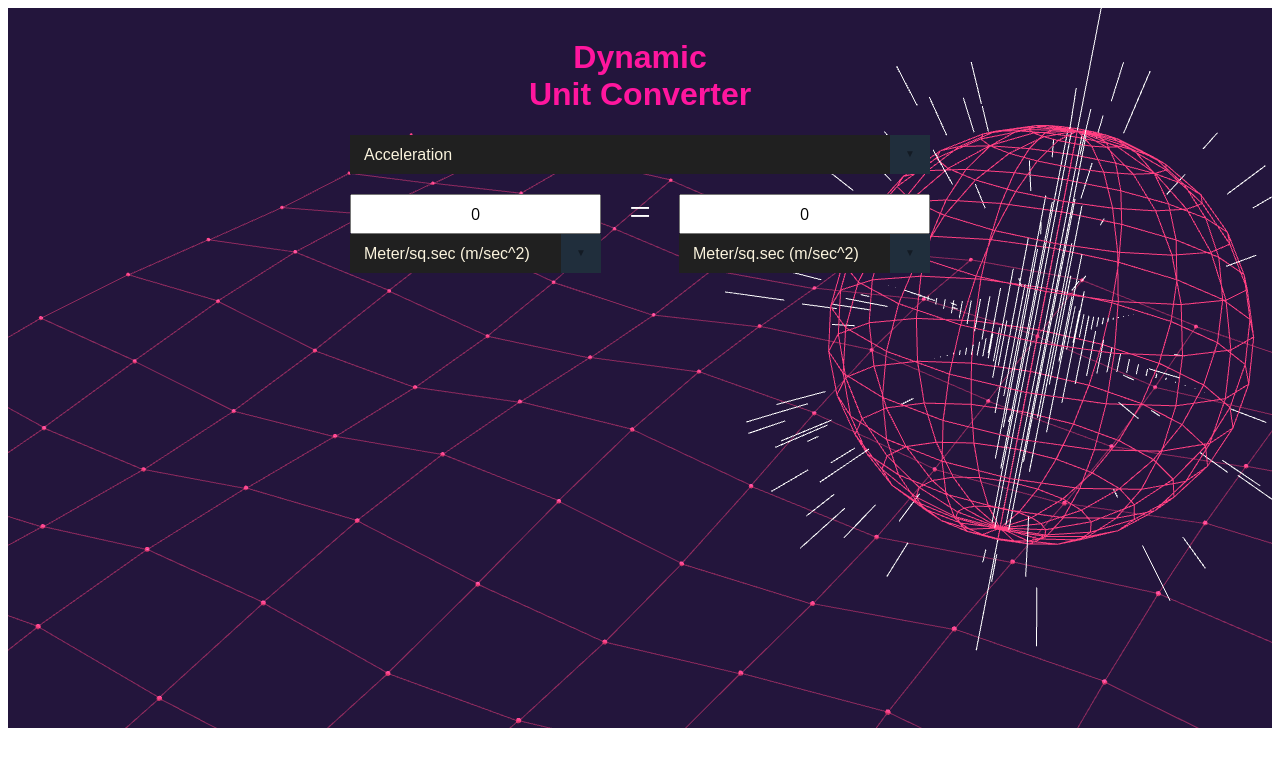
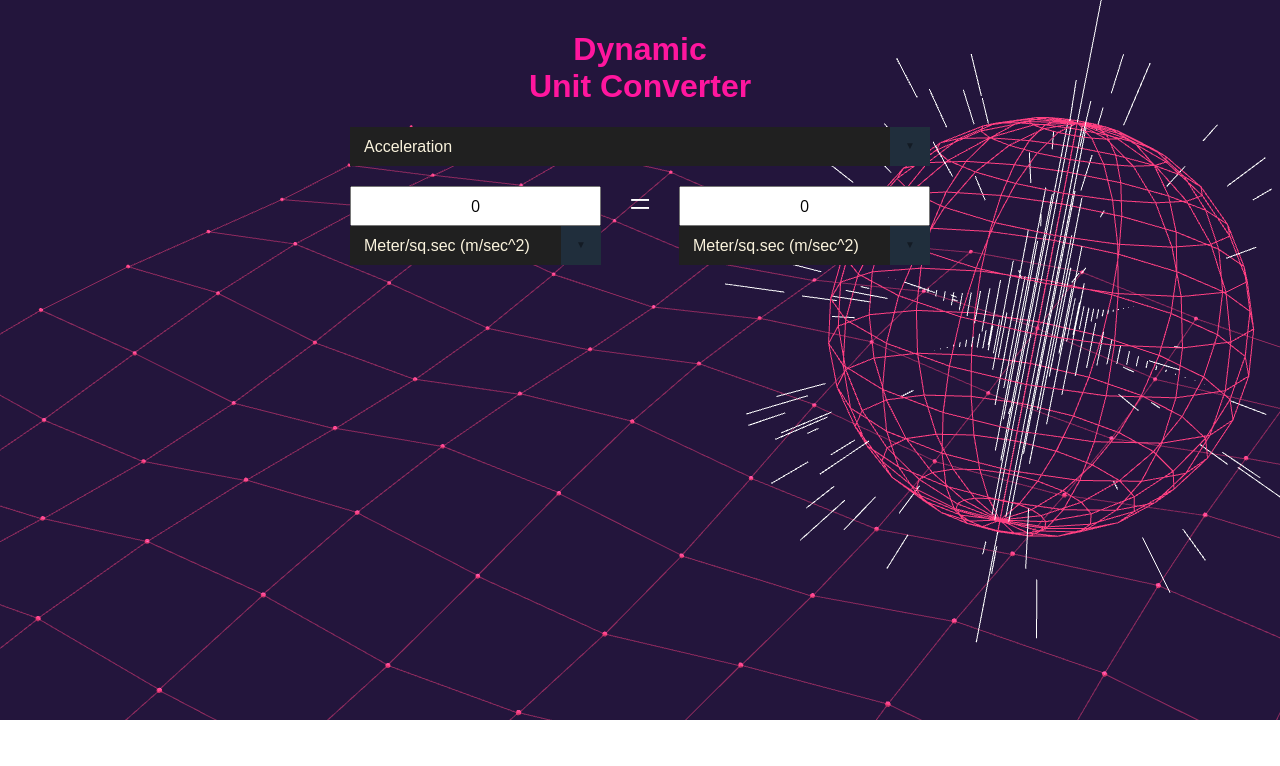
Before and after one commit to KalyanPuppala36/Unit-Converter, a plain HTML site: page index.html in a window 1280 px wide. Drawn offline with nearby package versions, Linux system fonts and the light colour scheme; animation ran at ten frames a second.

Commit message:
Update index.html

```diff
--- a/index.html
+++ b/index.html
@@ -3,6 +3,10 @@
   <head>
     <title>Unit Converter</title>
     <style>
+      body {
+        margin: 0;
+        border: 0;
+      }
       h1 {
         color: #ff169e;
         font-family: "Poppins", sans-serif;
```
